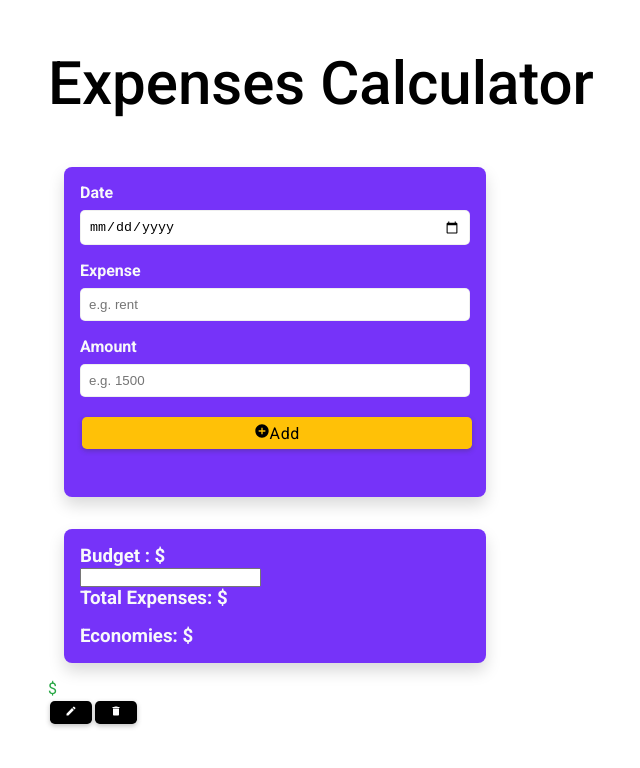
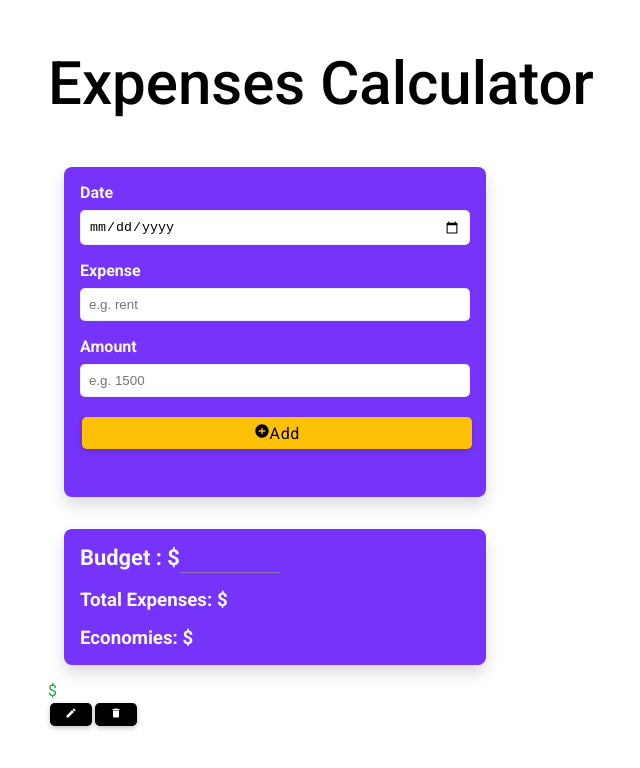
Before and after one commit to ArfinHasib/React-Projects, a React (Create React App) app: page / in a window 1280 px wide. Shown: the top 768 px of the page, without its empty margins (142-782 px from the left). Built offline with nearby package versions, Linux system fonts and the light colour scheme.

Commit message:
25 - Style the budget using styled components

```diff
--- a/src/projects/25-expenses-calculator/ExpensesCalcApp.jsx
+++ b/src/projects/25-expenses-calculator/ExpensesCalcApp.jsx
@@ -2,6 +2,7 @@ import React from 'react';
 import Title from '../components/Title';
 import ExpensesForm from './components/ExpensesForm';
 import ExpensesList from './components/ExpensesList';
+import { BudgetStyle } from './components/styles/Budget.style';
 
 export default function ExpensesCalcApp() {
    return (
@@ -23,10 +24,10 @@ export default function ExpensesCalcApp() {
 
                <section className='card mt-2 bg-primary text-light'>
                   <div className='card-body'>
-                     {/* <BudgetStyle> */}
-                     <h3>Budget : $</h3>
-                     <input type='number' value='' />
-                     {/* </BudgetStyle> */}
+                     <BudgetStyle>
+                        <h3>Budget : $</h3>
+                        <input type='number' />
+                     </BudgetStyle>
                      <h3 className='mb-1'>Total Expenses: $</h3>
                      {/* Calc Economies */}
                      <h3>Economies: $</h3>
--- /dev/null
+++ b/src/projects/25-expenses-calculator/components/styles/Budget.style.js
@@ -0,0 +1,27 @@
+import styled from 'styled-components';
+
+export const BudgetStyle = styled.h3`
+   display: flex;
+   input {
+      outline: none;
+      border: none;
+      width: 100px;
+      background: inherit;
+      color: inherit;
+      text-align: right;
+      border-bottom: 1px solid #9999;
+      padding: 0.1rem 0.5rem;
+      margin-bottom: 1rem;
+      font-size: 1.3rem;
+      font-weight: bold;
+      &::-webkit-inner-spin-button,
+      ::-webkit-outer-spin-button {
+         -webkit-appearance: none;
+         margin: 0;
+      }
+      &:focus {
+         background: #fff;
+         color: #333;
+      }
+   }
+`;
```
